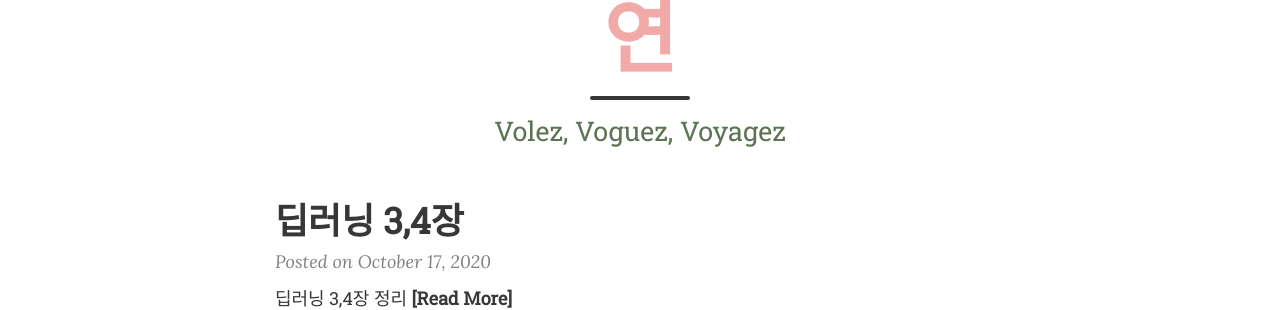
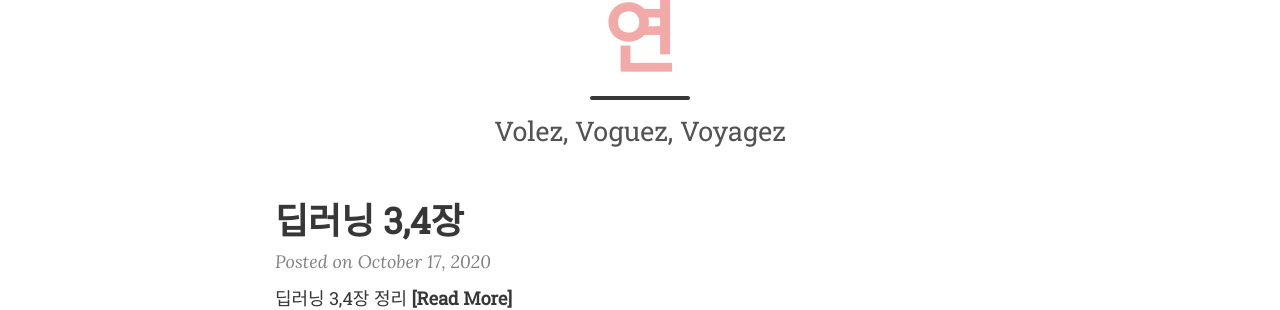
Before and after one commit to yeoneed/yeoneed.github.io, a Jekyll site: the page built from index.html, in a window 1280 px wide. Shown: the part 138-448 px from the top of the page. Built offline with Jekyll 4.4.1, drawn with Linux system fonts in a browser that asks for light colours; nearby versions of some CDN libraries; the list of posts is cut into pages by our own code.

Commit message:
Update beautifuljekyll.css

```diff
--- a/assets/css/beautifuljekyll.css
+++ b/assets/css/beautifuljekyll.css
@@ -702,7 +702,7 @@ nav.top-nav-short-permanent ~ header > .intro-header.big-img {
   font-family: 'Noto Serif KR','Roboto Slab', serif;
   font-weight: 300;
   margin: 0.625rem 0 0;
-  color: #37532ecf;
+  color: #373737db;
 }
 .intro-header .post-heading .post-subheading {
   margin-bottom: 1.25rem;
```
